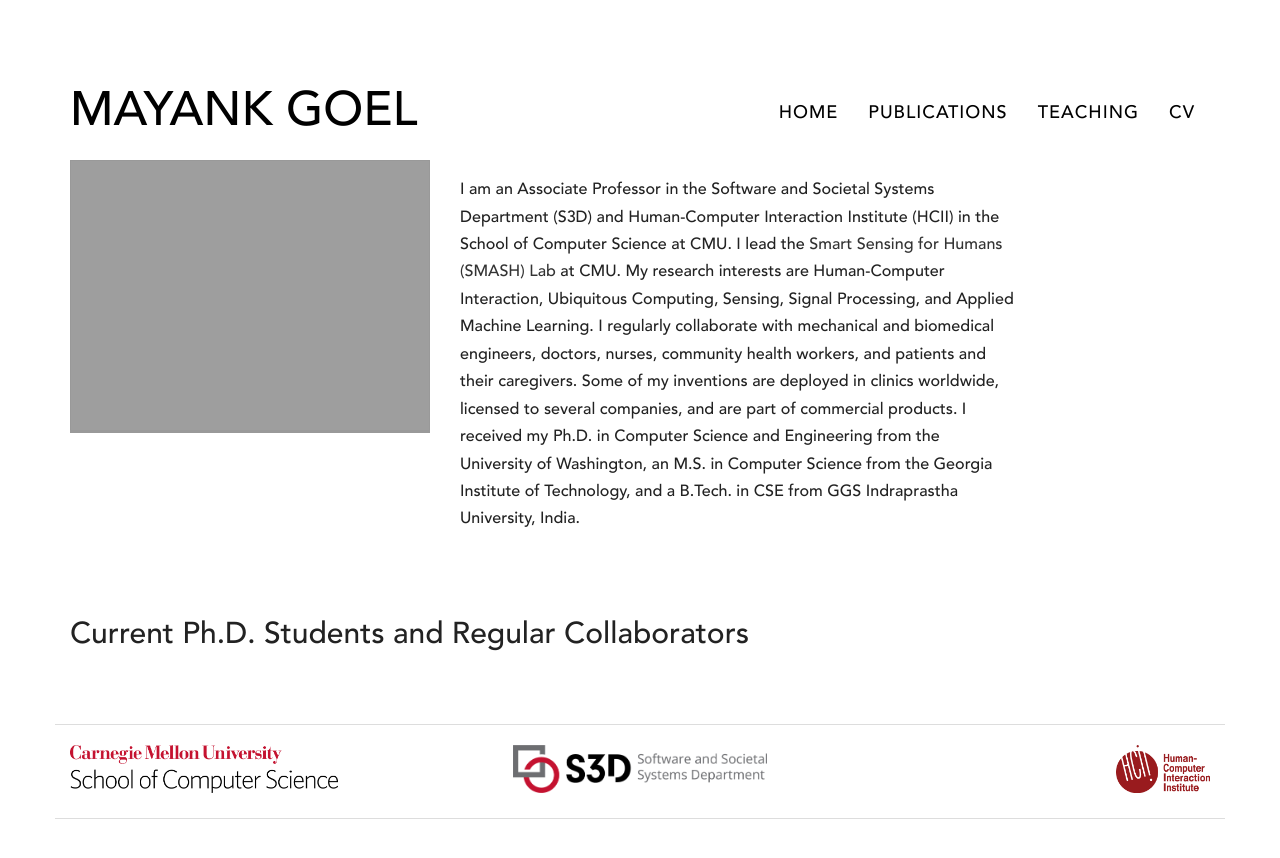
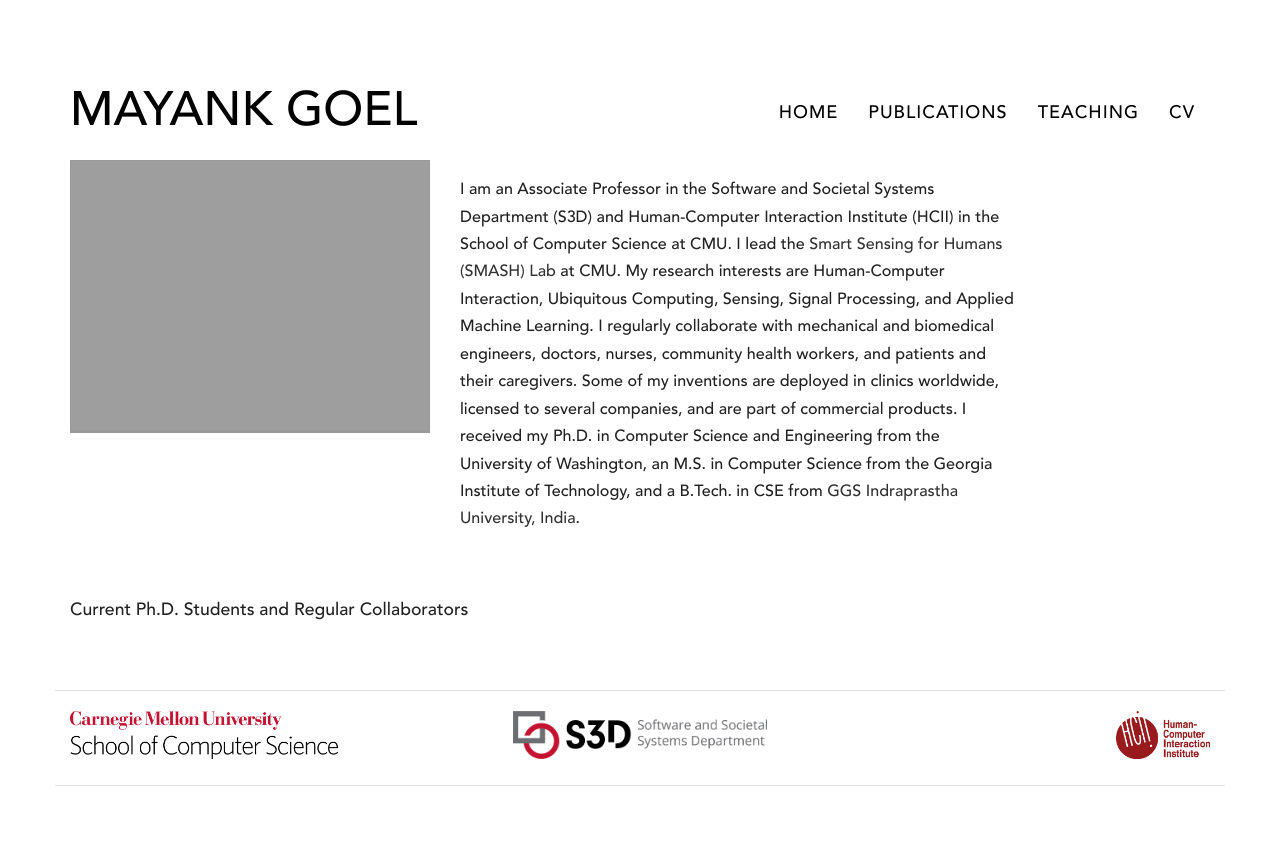
Before and after one commit to mynkgoel/mynkgoel.github.io, a Jekyll site: the page built from index.html, in a window 1280 px wide. Shown: the top 858 px of the page. Built offline with Jekyll 4.4.1, drawn with Linux system fonts in a browser that asks for light colours; nearby versions of some CDN libraries.

Commit message:
Update index.html

```diff
--- a/index.html
+++ b/index.html
@@ -15,14 +15,14 @@ layout: default
   </div>
   <div class="member-badge col-md-6 col-sm-6 col-xs-8">
     <div class="details">
-      <h3>I am an Associate Professor in the Software and Societal Systems Department (S3D) and Human-Computer Interaction Institute (HCII) in the School of Computer Science at CMU. I lead the <a href="www.smashlab.io" color=red>Smart Sensing for Humans (SMASH) Lab</a> at CMU. My research interests are Human-Computer Interaction, Ubiquitous Computing, Sensing, Signal Processing, and Applied Machine Learning. I regularly collaborate with mechanical and biomedical engineers, doctors, nurses, community health workers, and patients and their caregivers. Some of my inventions are deployed in clinics worldwide, licensed to several companies, and are part of commercial products. I received my Ph.D. in Computer Science and Engineering from the University of Washington, an M.S. in Computer Science from the Georgia Institute of Technology, and a B.Tech. in CSE from GGS Indraprastha University, India.
+      <h3>I am an Associate Professor in the Software and Societal Systems Department (S3D) and Human-Computer Interaction Institute (HCII) in the School of Computer Science at CMU. I lead the <a href="www.smashlab.io" color=red>Smart Sensing for Humans (SMASH) Lab</a> at CMU. My research interests are Human-Computer Interaction, Ubiquitous Computing, Sensing, Signal Processing, and Applied Machine Learning. I regularly collaborate with mechanical and biomedical engineers, doctors, nurses, community health workers, and patients and their caregivers. Some of my inventions are deployed in clinics worldwide, licensed to several companies, and are part of commercial products. I received my Ph.D. in Computer Science and Engineering from the University of Washington, an M.S. in Computer Science from the Georgia Institute of Technology, and a B.Tech. in CSE from <a href="http://www.ipu.ac.in" color=red>GGS Indraprastha University, India</a>.
 </h3>
 
     </div>
   </div>
 
 </div>
-<h1>Current Ph.D. Students and Regular Collaborators</h1>
+<h3>Current Ph.D. Students and Regular Collaborators</h3>
 <div class="row">
 {% for member in current_members %}
   {% assign affiliation = site.data.affiliations[member.affiliation] %}
```
